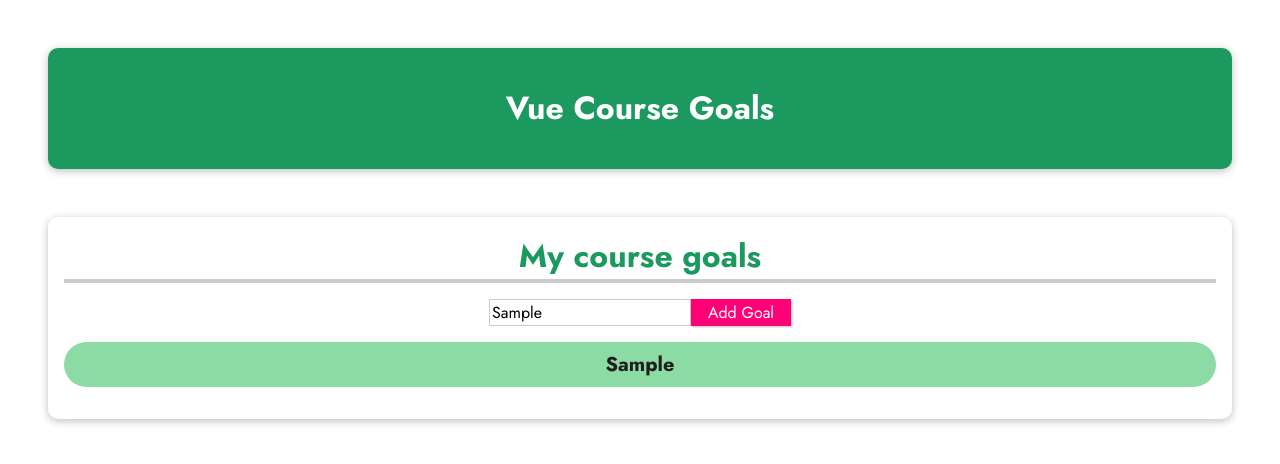
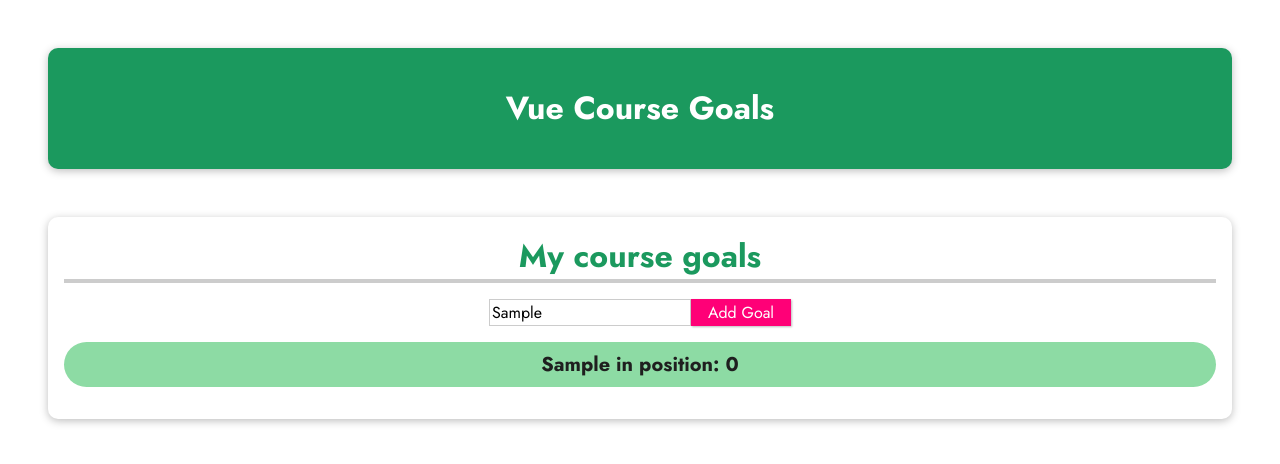
Before and after one commit to estrelabrilante/RendingConditionally, a plain HTML site: page index.html in a window 1280 px wide. Both pictures are taken after typing "Sample" into the empty fields and a click on the button "Add Goal". Drawn offline with nearby package versions, Linux system fonts and the light colour scheme.

Commit message:
index position and data in that index

```diff
--- a/index.html
+++ b/index.html
@@ -24,7 +24,7 @@
         No goals have been added yet - please start adding some!
       </p>
       <ul v-else>
-        <li v-for="goal in goals">{{goal}}</li>
+        <li v-for="(goal,index) in goals">{{goal}} in position: {{index}}</li>
       </ul>
     </section>
   </body>
```
Also changed, not shown: 3.PNG (added).
